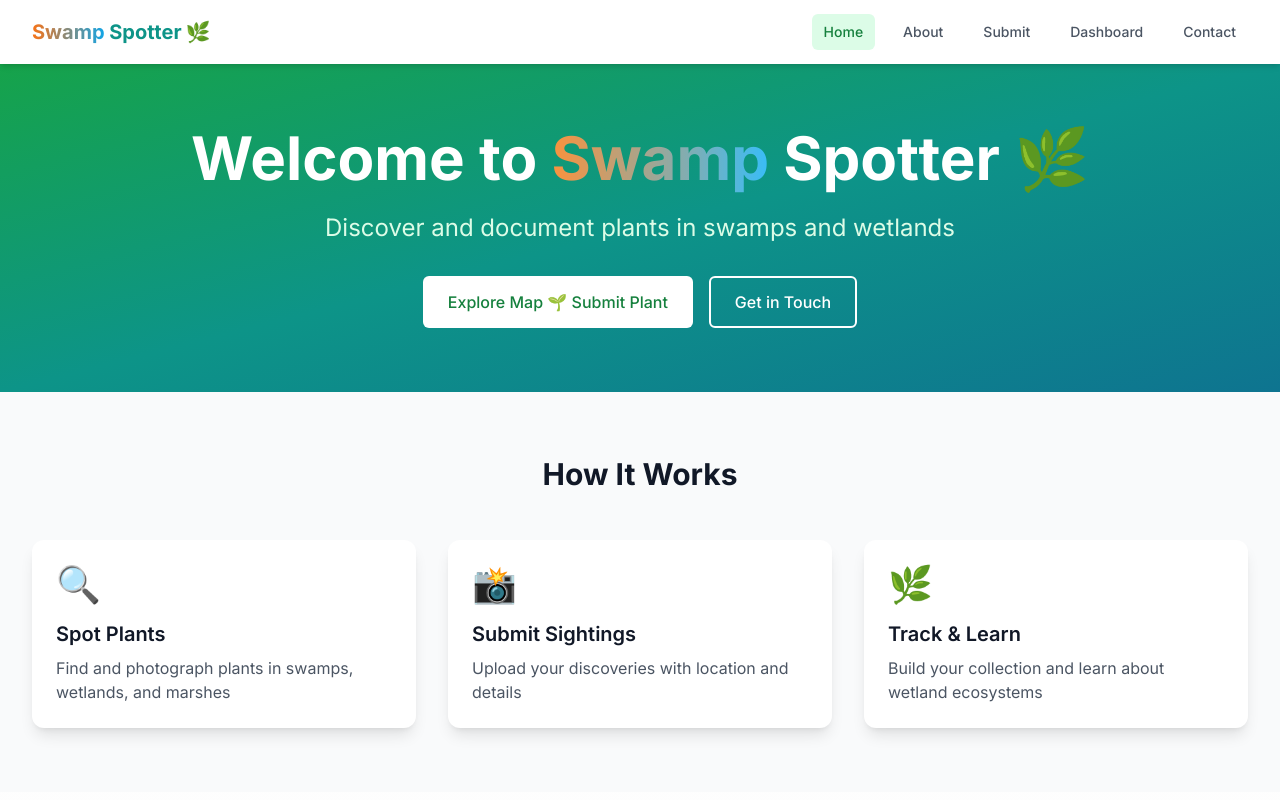
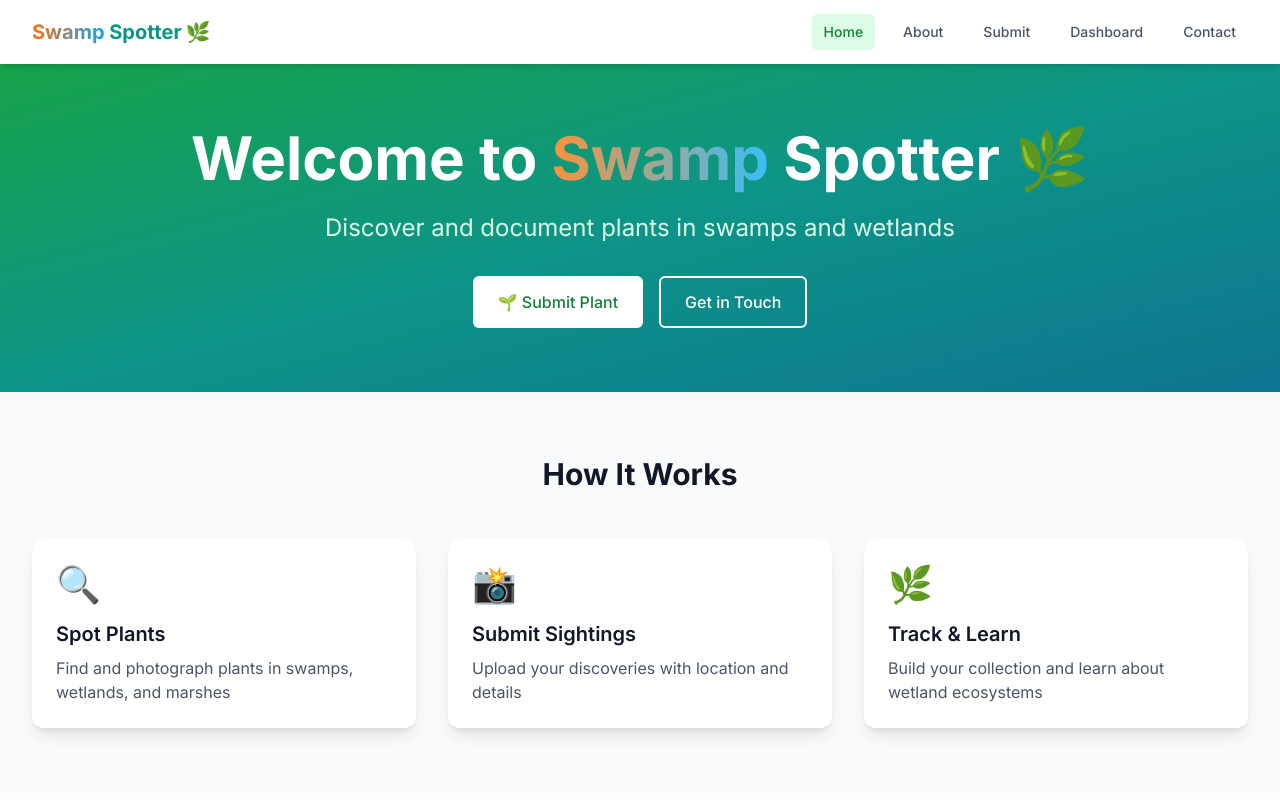
Before and after one commit to DanielLipszyc/Code-For-Change-2026, a Next.js app: page / in a window 1280 px wide. Shown: the top 800 px of the page. Built offline with nearby package versions, Linux system fonts and the light colour scheme.

Commit message:
amending previous commit

```diff
--- a/src/app/page.tsx
+++ b/src/app/page.tsx
@@ -12,12 +12,9 @@
           </p>
           <div className="flex flex-col sm:flex-row gap-4 justify-center">
             <a
-              href="/map"
-              className="inline-flex items-center justify-center px-6 py-3 border border-transparent text-base font-medium rounded-md text-primary-700 bg-white hover:bg-primary-50 transition-colors"
               href="/submit"
               className="inline-flex items-center justify-center px-6 py-3 border border-transparent text-base font-medium rounded-md text-green-700 bg-white hover:bg-green-50 transition-colors"
             >
-              Explore Map
               🌱 Submit Plant
             </a>
             <a
```
